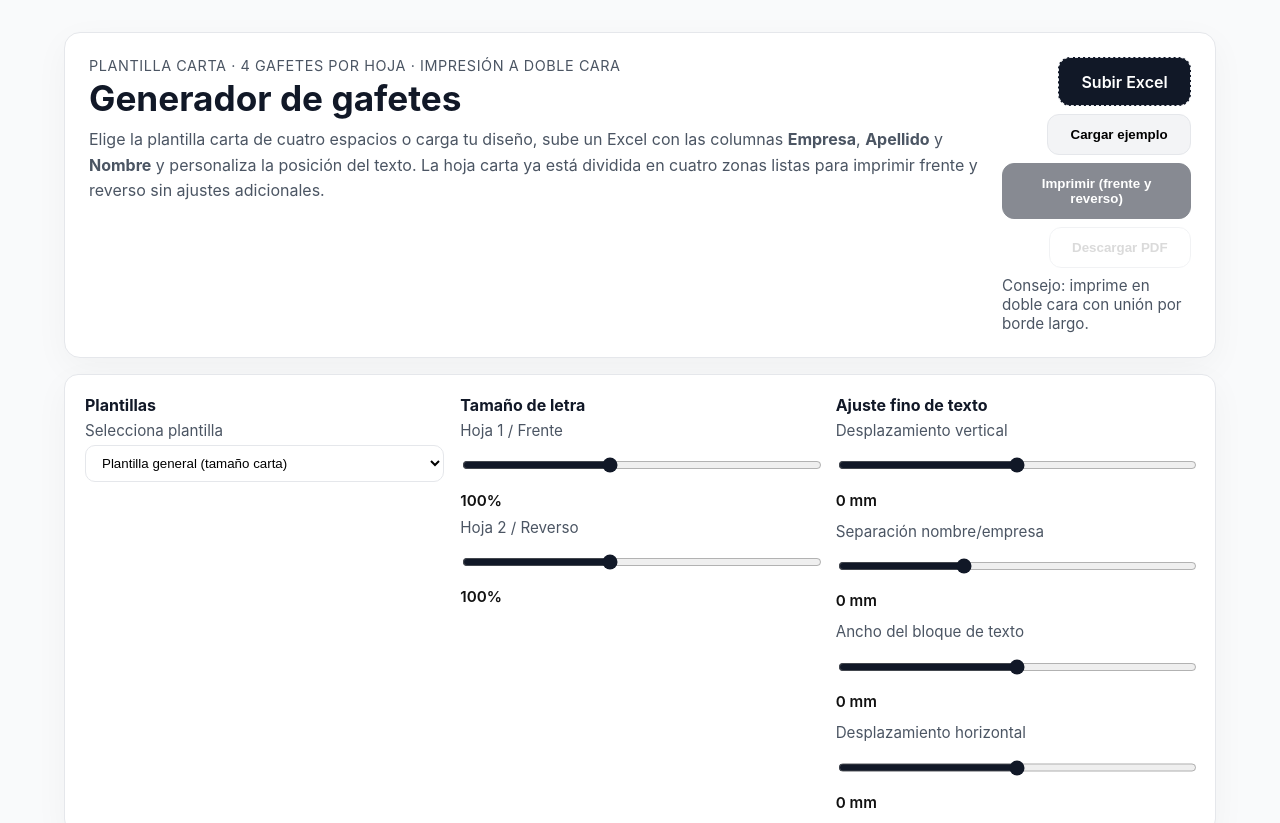
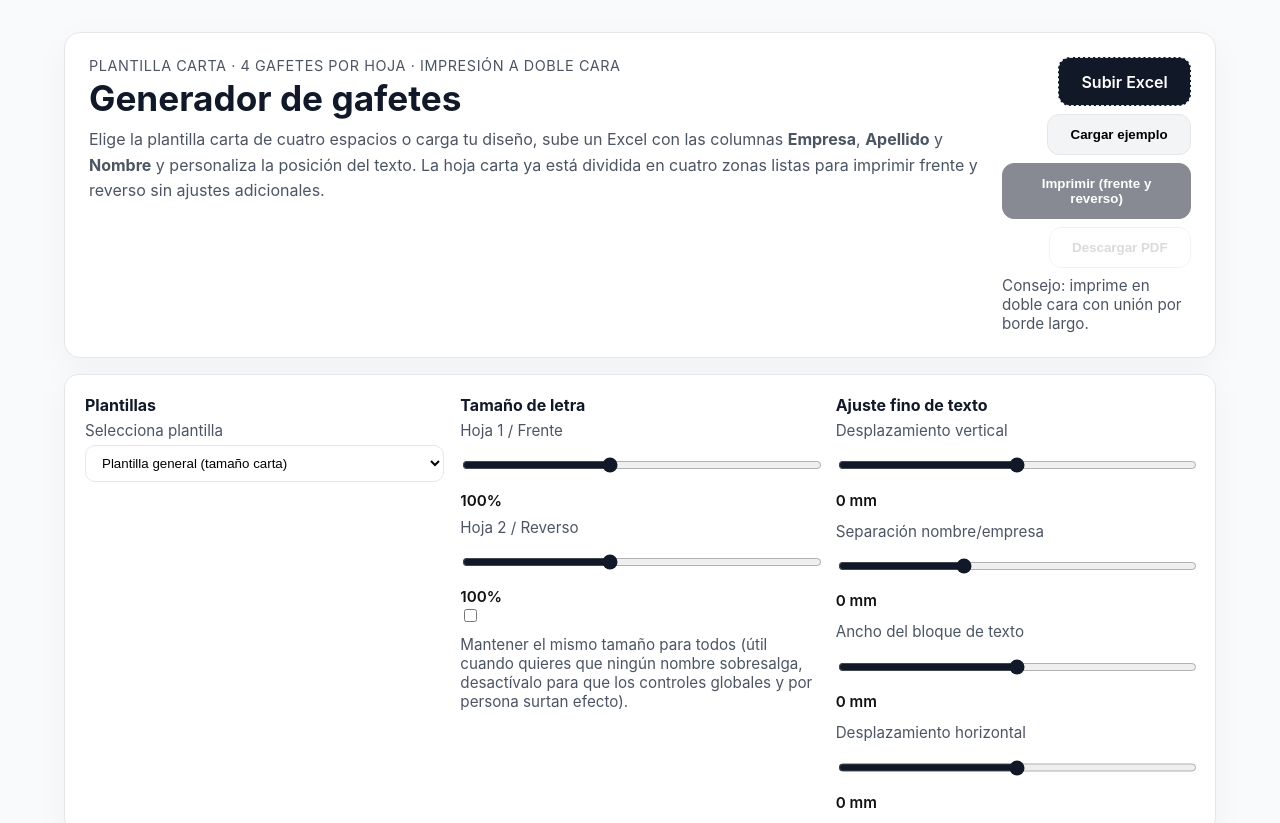
Before and after one commit to vicvaz074/automatizacion_nombres, a React (Vite) app: page / in a window 1280 px wide. Shown: the top 823 px of the page. Built offline with nearby package versions, Linux system fonts and the light colour scheme.

Commit message:
Improve preview and export stability

```diff
--- a/src/App.css
+++ b/src/App.css
@@ -345,6 +345,12 @@ button.ghost {
   gap: 0.35rem;
 }
 
+.control--toggle {
+  align-items: center;
+  grid-template-columns: auto 1fr;
+  gap: 0.6rem;
+}
+
 .pill-option {
   display: flex;
   gap: 0.5rem;
@@ -583,16 +589,29 @@ button.ghost {
   justify-items: center;
 }
 
+.badge-pair--compact {
+  grid-template-columns: repeat(auto-fit, minmax(320px, 1fr));
+  width: 100%;
+  justify-items: stretch;
+  align-items: start;
+}
+
 .badge-preview {
   display: grid;
   gap: 0.25rem;
   justify-items: center;
+  width: 100%;
 }
 
 .badge-preview__label {
   margin: 0;
   color: var(--muted);
   font-size: 0.9rem;
+}
+
+.badge-preview .print-sheet {
+  width: 100%;
+  max-width: none;
 }
 
 @media (max-width: 1200px) {
@@ -765,6 +784,7 @@ code {
   .page--printing .sheet-pair {
     break-inside: avoid;
     page-break-inside: avoid;
+    gap: 0;
   }
   .badge-grid {
     display: block;
@@ -785,6 +805,12 @@ code {
     border: none;
     box-shadow: none;
   }
+  .page--printing .print-sheet {
+    margin: 0 auto;
+  }
+  .page--printing .sheet-grid {
+    gap: 0;
+  }
   .print-sheet:not(:last-of-type) {
     break-after: page;
   }
--- a/src/App.jsx
+++ b/src/App.jsx
@@ -269,7 +269,7 @@ function preloadImage(src) {
   })
 }
 
-const EXPORT_SCALE = Math.max(4, window.devicePixelRatio * 2.5)
+const EXPORT_SCALE = Math.max(5, window.devicePixelRatio * 3)
 
 function chunkIntoSheets(groups, perSheet = 4) {
   const sheets = []
@@ -368,6 +368,7 @@ function App() {
   const [quickSearch, setQuickSearch] = useState('')
   const [highlightedSuggestion, setHighlightedSuggestion] = useState(null)
   const [isPrinting, setIsPrinting] = useState(false)
+  const [useUniformScaling, setUseUniformScaling] = useState(false)
 
   useEffect(
     () => () => {
@@ -516,7 +517,10 @@ function App() {
     [decoratedAttendees, editingIndex]
   )
 
-  const uniformMetrics = useMemo(() => buildUniformMetrics(decoratedAttendees), [decoratedAttendees])
+  const uniformMetrics = useMemo(
+    () => (useUniformScaling ? buildUniformMetrics(decoratedAttendees) : null),
+    [decoratedAttendees, useUniformScaling]
+  )
 
   const handleDownloadPDF = async () => {
     if (!badgeGroups.length || missingCustomTemplate) return
@@ -526,8 +530,9 @@ function App() {
     try {
       await new Promise((resolve) => requestAnimationFrame(() => resolve()))
       await Promise.all([preloadImage(activeTemplate.front), preloadImage(activeTemplate.back)])
+      await new Promise((resolve) => setTimeout(resolve, 150))
 
-      const sheetsToExport = Array.from(document.querySelectorAll('.print-sheet')).filter(
+      const sheetsToExport = Array.from(document.querySelectorAll('.preview .print-sheet')).filter(
         (sheet) => sheet.dataset.hasContent === 'true'
       )
       const pdf = new jsPDF({ orientation: 'portrait', unit: 'mm', format: 'letter' })
@@ -549,6 +554,8 @@ function App() {
           windowHeight: scaledHeight,
           scrollX: 0,
           scrollY: 0,
+          imageTimeout: 0,
+          removeContainer: true,
         })
         const imgData = canvas.toDataURL('image/png', 1)
         const imgProps = pdf.getImageProperties(imgData)
@@ -702,6 +709,17 @@ function App() {
               <span className="control__value">{Math.round(fontScale.back * 100)}%</span>
             </label>
           </div>
+          <label className="control control--inline control--toggle">
+            <input
+              type="checkbox"
+              checked={useUniformScaling}
+              onChange={(event) => setUseUniformScaling(event.target.checked)}
+            />
+            <span>
+              Mantener el mismo tamaño para todos (útil cuando quieres que ningún nombre sobresalga, desactívalo para que los
+              controles globales y por persona surtan efecto).
+            </span>
+          </label>
         </div>
 
         <div>
```
